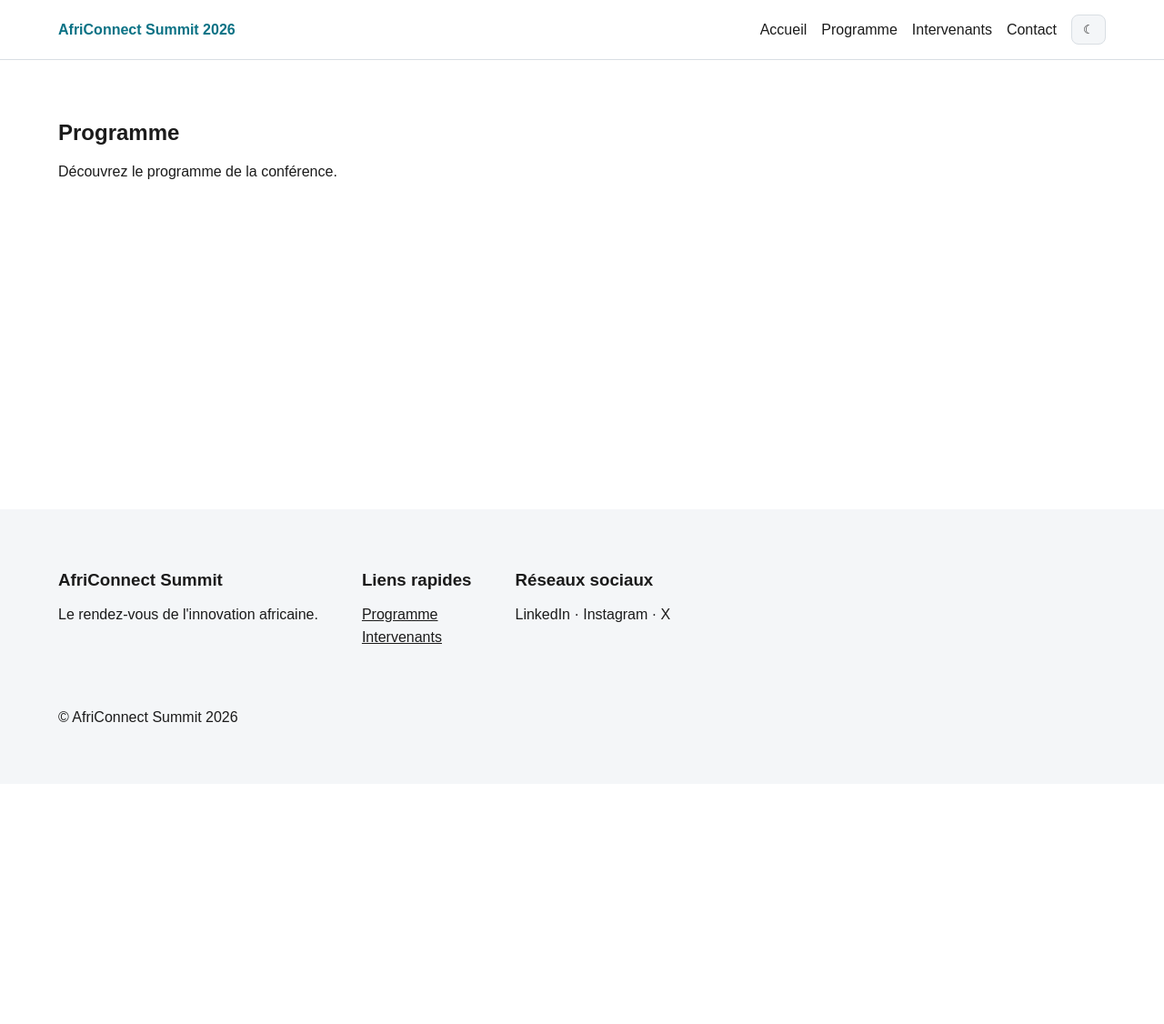
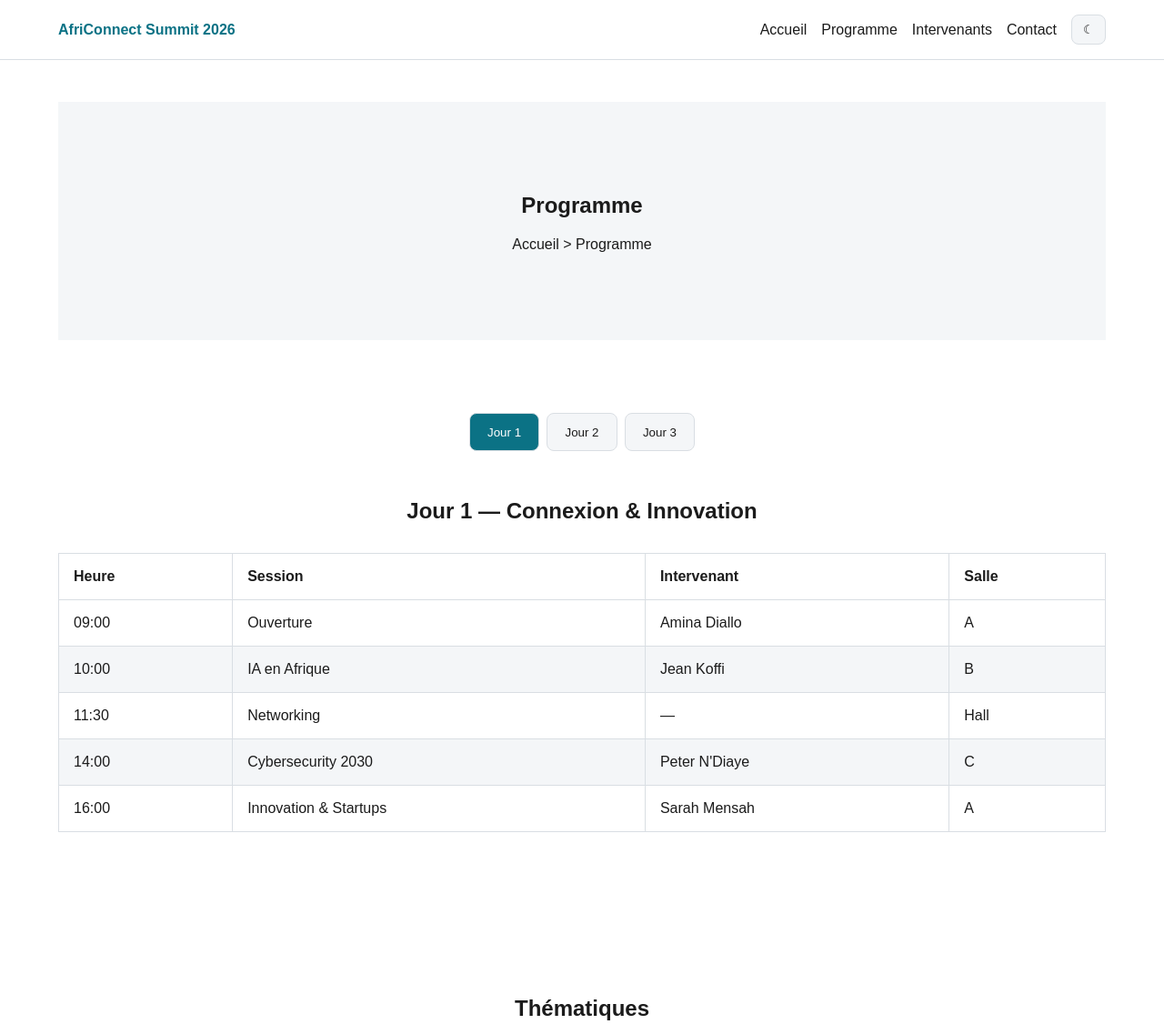
Before and after one commit to bienvenujeandk-cyber/OUMAR_Bemesse_AfriConnect-Summit, a plain HTML site: page programme.html in a window 1280 px wide. Shown: the top 1126 px of the page at 91% size. Before the commit the page ends 862 px from the top, so only its background shows below. Drawn offline with Linux system fonts and the light colour scheme.

Commit message:
feat: add interactive conference program tabs and themes

```diff
--- a/css/style.css
+++ b/css/style.css
@@ -44,3 +44,11 @@ main { min-height:70vh; padding:7rem 5% 4rem; }
 .back-to-top.show { opacity:1; pointer-events:auto; }
 .reveal { opacity:0; transform:translateY(30px); transition:.7s ease; }
 .reveal.visible { opacity:1; transform:none; }
+
+.inner-hero { padding:5rem 2rem; text-align:center; background:var(--surface); }
+.tabs { display:flex; justify-content:center; gap:.5rem; margin-bottom:2rem; }
+.tab { padding:.8rem 1.2rem; border:1px solid var(--border); background:var(--surface); color:var(--text); border-radius:8px; cursor:pointer; }
+.tab.active { background:var(--primary); color:white; }
+.day-content { display:none; overflow-x:auto; }.day-content.active { display:block; }
+table { width:100%; border-collapse:collapse; min-width:650px; } th,td { padding:1rem; border:1px solid var(--border); text-align:left; } tbody tr:nth-child(even){background:var(--surface)}
+.topic-grid { display:grid; grid-template-columns:repeat(2,1fr); gap:1rem; }.topic-grid article { padding:2rem; background:var(--surface); border:1px solid var(--border); border-radius:12px; }
--- /dev/null
+++ b/js/programme.js
@@ -0,0 +1,8 @@
+document.addEventListener("DOMContentLoaded", () => {
+  const tabs = document.querySelectorAll(".tab");
+  const days = document.querySelectorAll(".day-content");
+  tabs.forEach(tab => tab.addEventListener("click", () => {
+    tabs.forEach(t => t.classList.remove("active")); days.forEach(d => d.classList.remove("active"));
+    tab.classList.add("active"); document.getElementById(tab.dataset.day).classList.add("active");
+  }));
+});
--- a/programme.html
+++ b/programme.html
@@ -1,7 +1,14 @@
 <!DOCTYPE html>
 <html lang="fr">
-<head><meta charset="UTF-8"><meta name="viewport" content="width=device-width, initial-scale=1.0"><title>Programme</title><link rel="stylesheet" href="css/style.css"></head>
-<body data-theme="light">
+<head>
+  <meta charset="UTF-8">
+  <meta name="viewport" content="width=device-width, initial-scale=1.0">
+  <title>Programme | AfriConnect Summit 2026</title>
+  <link rel="stylesheet" href="css/style.css">
+  <link rel="stylesheet" href="css/responsive.css">
+</head>
+<body>
+
 <header class="site-header">
   <nav class="navbar">
     <a class="logo" href="index.html">AfriConnect Summit 2026</a>
@@ -11,17 +18,36 @@
       <a href="programme.html">Programme</a>
       <a href="intervenants.html">Intervenants</a>
       <a href="contact.html">Contact</a>
-            <button id="theme-toggle" class="theme-toggle" aria-label="Changer de thème">☾</button>
+      <button id="theme-toggle" class="theme-toggle" aria-label="Changer de thème">☾</button>
     </div>
   </nav>
 </header>
-<main><section><h1>Programme</h1><p>Découvrez le programme de la conférence.</p></section></main>
+
+<main>
+
+<section class="inner-hero"><h1>Programme</h1><p>Accueil &gt; Programme</p></section>
+<section class="section">
+  <div class="tabs"><button class="tab active" data-day="day1">Jour 1</button><button class="tab" data-day="day2">Jour 2</button><button class="tab" data-day="day3">Jour 3</button></div>
+  <div id="day1" class="day-content active"><h2>Jour 1 — Connexion & Innovation</h2><table><thead><tr><th>Heure</th><th>Session</th><th>Intervenant</th><th>Salle</th></tr></thead><tbody>
+  <tr><td>09:00</td><td>Ouverture</td><td>Amina Diallo</td><td>A</td></tr><tr><td>10:00</td><td>IA en Afrique</td><td>Jean Koffi</td><td>B</td></tr><tr><td>11:30</td><td>Networking</td><td>—</td><td>Hall</td></tr><tr><td>14:00</td><td>Cybersecurity 2030</td><td>Peter N'Diaye</td><td>C</td></tr><tr><td>16:00</td><td>Innovation & Startups</td><td>Sarah Mensah</td><td>A</td></tr></tbody></table></div>
+  <div id="day2" class="day-content"><h2>Jour 2 — Technologie & Business</h2><table><thead><tr><th>Heure</th><th>Session</th><th>Intervenant</th><th>Salle</th></tr></thead><tbody>
+  <tr><td>09:00</td><td>Data & Décision</td><td>David Okoro</td><td>A</td></tr><tr><td>10:30</td><td>Fintech Africaine</td><td>Grace Wanjiku</td><td>B</td></tr><tr><td>12:00</td><td>Pause</td><td>—</td><td>Hall</td></tr><tr><td>14:00</td><td>Entreprendre en Afrique</td><td>Kwame Mensah</td><td>C</td></tr><tr><td>16:00</td><td>Panel investisseurs</td><td>Panel Summit</td><td>A</td></tr></tbody></table></div>
+  <div id="day3" class="day-content"><h2>Jour 3 — Futur & Impact</h2><table><thead><tr><th>Heure</th><th>Session</th><th>Intervenant</th><th>Salle</th></tr></thead><tbody>
+  <tr><td>09:00</td><td>Design du futur</td><td>Sarah Mensah</td><td>A</td></tr><tr><td>10:30</td><td>Cloud & Infrastructure</td><td>Ousmane Ba</td><td>B</td></tr><tr><td>12:00</td><td>Pause</td><td>—</td><td>Hall</td></tr><tr><td>14:00</td><td>Leadership africain</td><td>Fatou Ndiaye</td><td>C</td></tr><tr><td>16:00</td><td>Cérémonie de clôture</td><td>Organisation</td><td>A</td></tr></tbody></table></div>
+</section>
+<section class="section"><h2>Thématiques</h2><div class="topic-grid"><article>🤖<h3>IA & Technologie</h3><p>Les technologies émergentes.</p></article><article>💼<h3>Business</h3><p>Entrepreneuriat et croissance.</p></article><article>🎨<h3>Design</h3><p>Créer des expériences utiles.</p></article><article>📊<h3>Data</h3><p>Transformer les données en décisions.</p></article></div></section>
+
+</main>
+
 <footer class="site-footer">
   <div><h3>AfriConnect Summit</h3><p>Le rendez-vous de l'innovation africaine.</p></div>
   <div><h3>Liens rapides</h3><a href="programme.html">Programme</a><a href="intervenants.html">Intervenants</a></div>
   <div><h3>Réseaux sociaux</h3><p>LinkedIn · Instagram · X</p></div>
   <p class="copyright">© <span id="current-year"></span> AfriConnect Summit 2026</p>
 </footer>
+<button id="back-to-top" class="back-to-top" aria-label="Retour en haut">↑</button>
 
+<script src="js/main.js"></script>
+<script src="js/programme.js"></script>
 </body>
 </html>
```
Also changed, not shown: 2 other files.
